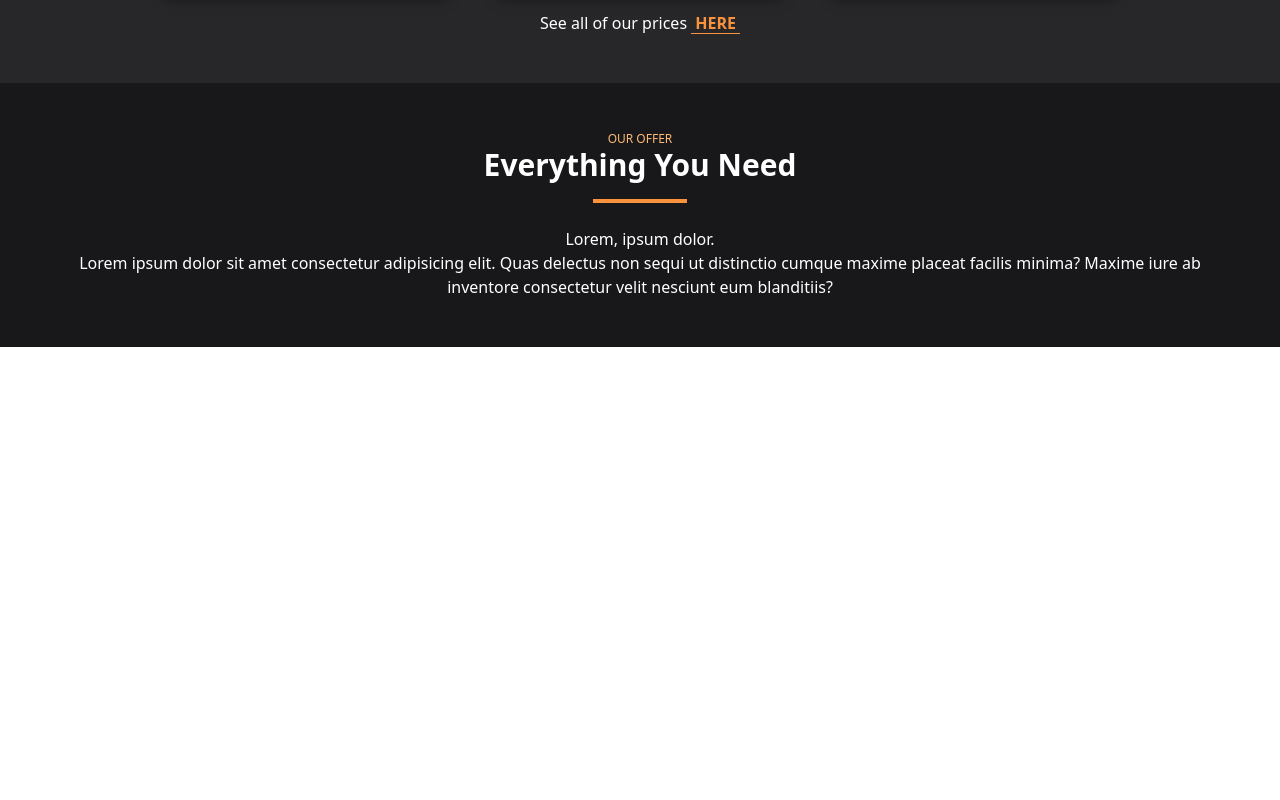
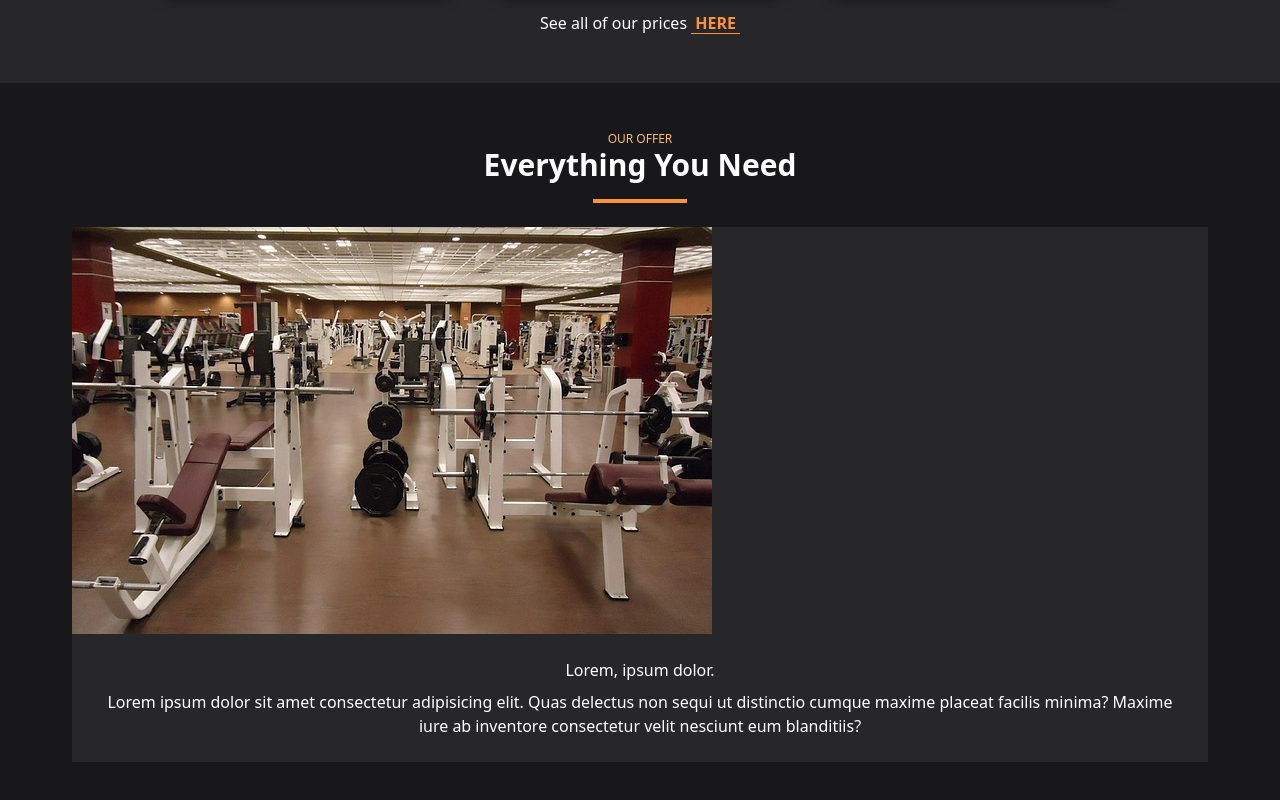
Before and after one commit to SoT03/gymbro, a Next.js app: page / in a window 1280 px wide. Shown: the part 2583-3383 px from the top of the page. Before the commit the page ends 2930 px from the top, so only its background shows below. Built offline with nearby package versions, Linux system fonts and the light colour scheme.

Commit message:
styled offer card

```diff
--- a/components/Offer.tsx
+++ b/components/Offer.tsx
@@ -1,9 +1,18 @@
+import Image from 'next/image';
+
 const Offer = () => {
 	return (
-		<div>
-			<div></div>
-			<div>
-				<h2>Lorem, ipsum dolor.</h2>
+		<div className='bg-zinc-800  relative flex flex-col'>
+			<div className='relative '>
+				<Image
+					width={640}
+					height={427}
+					src='/static/img/offers/gym.jpg'
+					alt='XD'
+				/>
+			</div>
+			<div className='p-6'>
+				<h2 className='mb-2'>Lorem, ipsum dolor.</h2>
 				<p>
 					Lorem ipsum dolor sit amet consectetur adipisicing elit. Quas delectus
 					non sequi ut distinctio cumque maxime placeat facilis minima? Maxime
```
